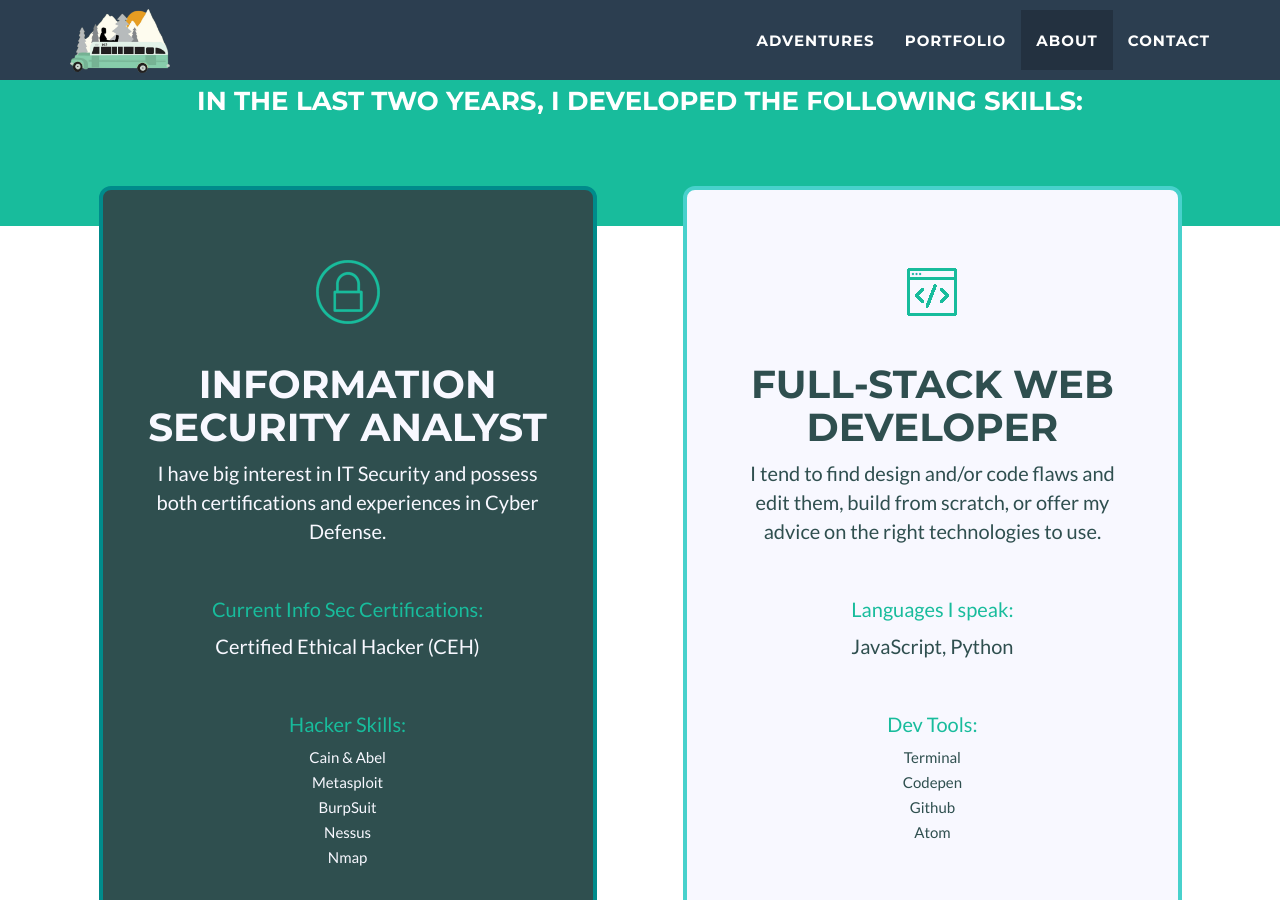
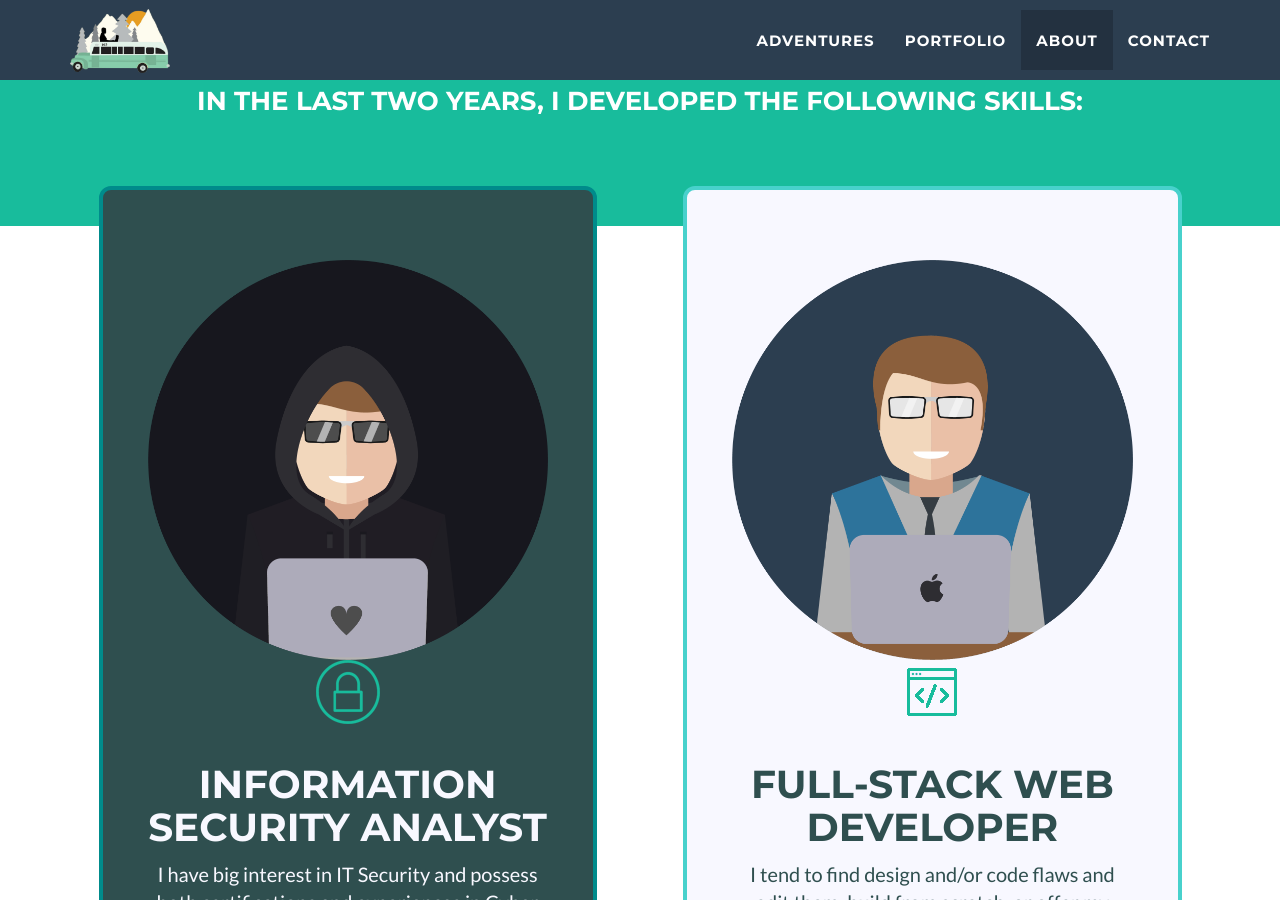
Before and after one commit to Ahmed-Elkashef/Ahmed-Elkashef.github.io, a Jekyll site: the page built from index.html, in a window 1280 px wide and 900 px high, scrolled down 2233 px. Built offline with Jekyll 4.4.1, drawn with Linux system fonts in a browser that asks for light colours.

Commit message:
Update about.html

```diff
--- a/_includes/about.html
+++ b/_includes/about.html
@@ -25,6 +25,7 @@
       <div class="content">
         <div class="columns is-centered">
           <div class="column info-sec">
+            <img class="img-responsive" src="img/salah-hacker.png" alt="Ahmed Elkashef icon in a hacker outfit">
             <figure class="image"><img class="is-skill-icon" src="img/info-sec-icon.png"></figure>
             <h1 class="title is-size-4 is-spaced">Information Security Analyst</h1>
             <p>I have big interest in IT Security and possess both certifications and experiences in Cyber Defense.</p>
@@ -40,6 +41,7 @@
             </ul>
           </div>
           <div class="column web-dev">
+            <img class="img-responsive" src="img/salah-dev.png" alt="Ahmed Elkashef icon in web developer outfit">
             <figure class="image"><img class="is-skill-icon" src="img/full-stack-icon.png"></figure>
             <h1 class="title is-size-4 is-spaced">Full-Stack Web Developer</h1>
             <p>I tend to find design and/or code flaws and edit them, build from scratch, or offer my advice on the right technologies to use.</p>
```
